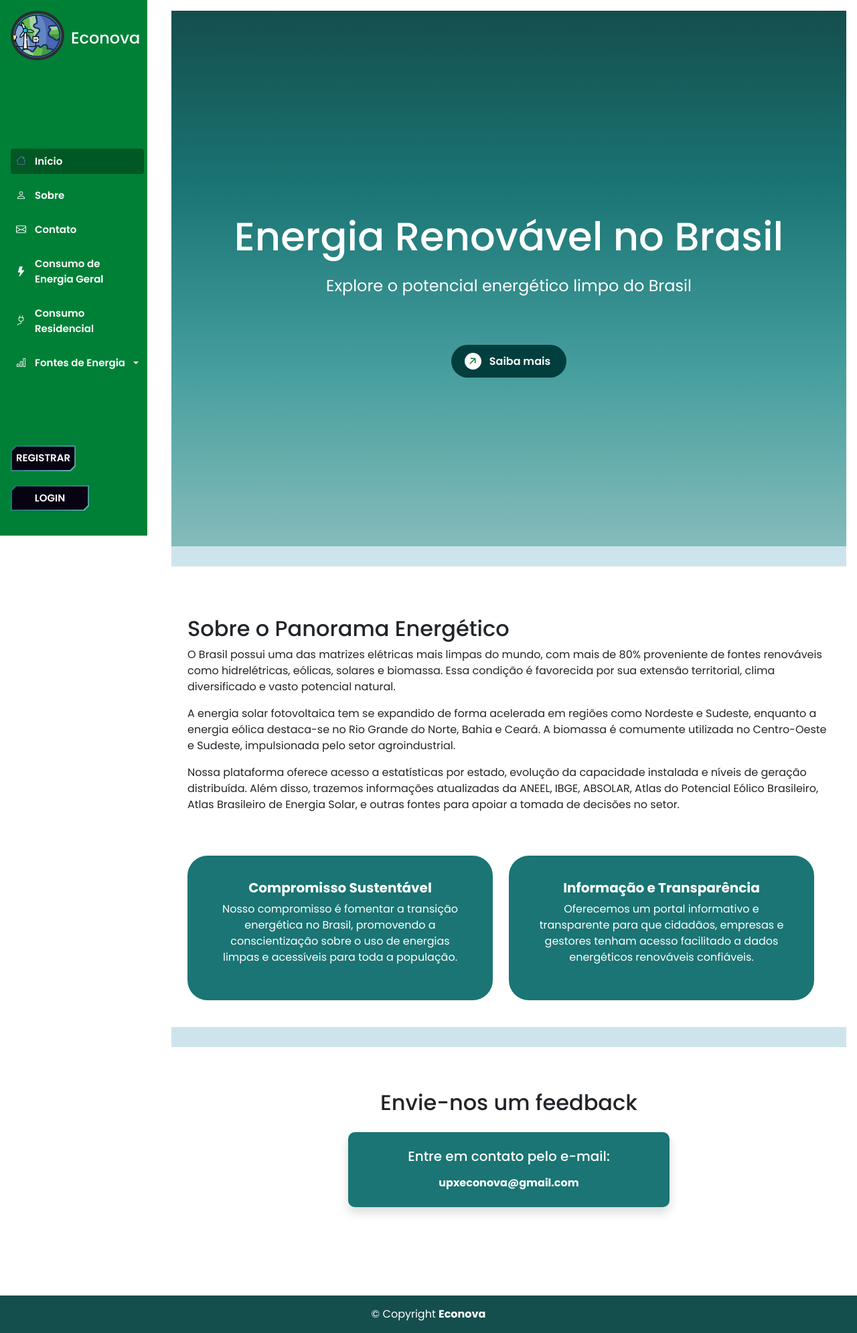
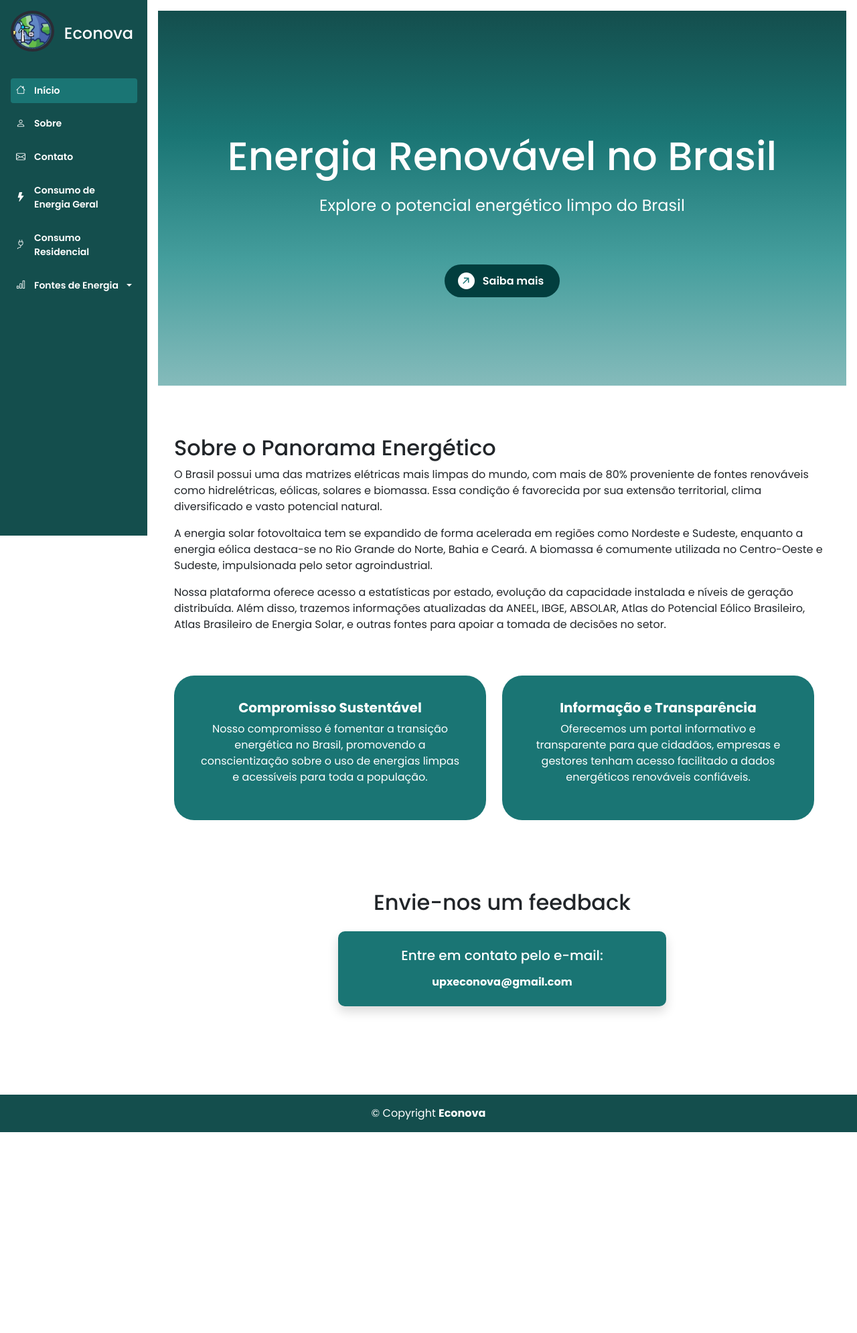
Before and after one commit to juliamofardinii/UPX-Econova, a Flask app: page / in a window 1280 px wide. Shown: the whole page at 67% size. After the commit the page ends 1691 px from the top, so only its background shows below. Run offline with Flask 3, Linux system fonts and the light colour scheme; some libraries are stand-ins or nearby versions.

Commit message:
Update CSS styles for sidebar and main layout; adjust font sizes and colors for better readability

```diff
--- a/static/header.css
+++ b/static/header.css
@@ -16,7 +16,7 @@
 
 .profile-text h2 {
   margin: 0;
-  font-size: 24px;
+  font-size: 20px;
   color: #fff;
 }
 
@@ -218,13 +218,16 @@
   left: 0;
   height: 100vh; /* altura total da viewport */
   width: 220px;
-  background-color: #008037; /* cor exemplo, ajuste como quiser */
+  background-color: #144e4d; /* cor exemplo, ajuste como quiser */
   color: white;
   padding: 1rem;
   display: flex;
   flex-direction: column;
-  justify-content: space-between;
+  justify-content: flex-start;
   z-index: 1000;
+}
+#sidebar .nav-menu ul.nav li.nav-item a.nav-link {
+  font-size: 14px; /* ou 15px, 16px... conforme seu gosto */
 }
 
 /* Perfil no topo da sidebar */
@@ -234,7 +237,7 @@
 }
 
 #sidebar .profile img {
-  max-width: 100px;
+  max-width: 65px;
   margin-bottom: 0.5rem;
   border-radius: 50%;
 }
@@ -263,13 +266,18 @@
 
 #sidebar .nav-menu ul.nav li.nav-item a.nav-link:hover,
 #sidebar .nav-menu ul.nav li.nav-item a.nav-link.active {
-  background-color: #005824;
+  background-color: #1a7574;
+  color: #fff;
+}
+
+#sidebar .nav-menu ul.nav li.nav-item a.nav-link:hover i,
+#sidebar .nav-menu ul.nav li.nav-item a.nav-link.active i {
   color: #fff;
 }
 
 /* Dropdown menu no sidebar */
 #sidebar .dropdown-menu {
-  background-color: #006633;
+  background-color: #1a7574;
   border: none;
   margin-left: 1.5rem;
 }
@@ -299,12 +307,12 @@
 
 #sidebar .login-menu a.btn-register:hover,
 #sidebar .login-menu a.btn-login:hover {
-  background-color: #007f36;
+  background-color: #1a7574;
 }
 
 /* Ajustar o conteúdo principal para não ficar atrás da sidebar */
 main#main {
-  margin-left: 240px; /* largura da sidebar + espaçamento */
+  margin-left: 220px; /* largura da sidebar + espaçamento */
   padding: 1rem;
 }
 
@@ -315,7 +323,7 @@
 }
 
 .user-dropdown .dropbtn {
-  background-color: #007f36;
+  background-color: #1a7574;
   color: white;
   border: none;
   padding: 0.5rem 1rem;
@@ -328,7 +336,7 @@
 .user-dropdown .dropdown-content {
   display: none;
   position: relative;
-  background-color: #004d1a;
+  background-color: #1a7574;
   margin-top: 0.5rem;
   border-radius: 4px;
 }
@@ -341,7 +349,7 @@
 }
 
 .user-dropdown .dropdown-content a:hover {
-  background-color: #00330d;
+  background-color: #1a7574;
 }
 
 @keyframes move-bg7234 {
--- a/static/index.css
+++ b/static/index.css
@@ -24,9 +24,7 @@
 }
 
 #inicio {
-  height: 100vh;
-  background: linear-gradient(to top, #85bbbb, #459e9d, #1A7574, #144e4d);
-  /* Gradiente de cores */
+  background: linear-gradient(to top, #85bbbb, #459e9d, #1a7574, #144e4d);
   display: flex;
   align-items: center;
 }
@@ -105,13 +103,17 @@
   padding-top: 3%;
 }
 
-#transicao1, #transicao2, #transicao3 {
+#transicao1,
+#transicao2,
+#transicao3 {
   height: 30px;
   background-color: #cee4ec;
   transition: height 0.3s ease;
 }
 
-#transicao1, #transicao2, #transicao3 {
+#transicao1,
+#transicao2,
+#transicao3 {
   border-bottom: 1px solid #cee4ec;
 }
 
@@ -136,7 +138,7 @@
   background-attachment: fixed;
   background-position: center;
   width: 100%;
-  height: 100vh;
+  height: 70vh;
 }
 
 section#inicio h2 {
@@ -246,7 +248,7 @@
 
 *::-webkit-scrollbar-track {
   width: 12px;
-  box-shadow: inset 0 0 .3rem #00000050;
+  box-shadow: inset 0 0 0.3rem #00000050;
   background-color: #fff;
 }
 
@@ -308,7 +310,6 @@
   background-color: rgb(169, 210, 210);
 }
 
-
 #message-alert {
   position: fixed;
   z-index: 10;
@@ -359,17 +360,17 @@
   text-decoration: none;
   display: inline-flex;
   align-items: center;
-  gap: .75rem;
+  gap: 0.75rem;
   background-color: rgb(2, 62, 62);
   color: #fff;
   border-radius: 10rem;
   font-weight: 600;
-  padding: .75rem 1.5rem;
+  padding: 0.75rem 1.5rem;
   padding-left: 20px;
   white-space: nowrap;
   overflow: hidden;
   text-overflow: ellipsis;
-  transition: background-color .3s;
+  transition: background-color 0.3s;
 }
 
 .btn-saiba-mais__icon-wrapper {
@@ -399,11 +400,11 @@
 }
 
 .btn-saiba-mais:hover .btn-saiba-mais__icon-svg:first-child {
-  transition: transform .3s ease-in-out;
+  transition: transform 0.3s ease-in-out;
   transform: translate(150%, -150%);
 }
 
 .btn-saiba-mais:hover .btn-saiba-mais__icon-svg--copy {
-  transition: transform .3s ease-in-out .1s;
+  transition: transform 0.3s ease-in-out 0.1s;
   transform: translate(0);
 }
--- a/templates/index.html
+++ b/templates/index.html
@@ -97,7 +97,7 @@
         </ul>
       </nav>
 
-      {% if username %}
+      <!-- {% if username %}
       <div class="dropdown user-dropdown">
         <button class="dropbtn" onclick="toggleDropdown()">
           Bem vindo, {{ username }}!
@@ -118,7 +118,7 @@
           </li>
         </ul>
       </nav>
-      {% endif %}
+      {% endif %} -->
     </header>
 
     <main id="main">
@@ -127,7 +127,7 @@
           <div class="inicio-content">
             <h2>Energia Renovável no Brasil</h2>
             <p>Explore o potencial energético limpo do Brasil</p>
-            <a style="--clr: #008037" class="btn-saiba-mais" href="#transicao2">
+            <a style="--clr: #1a7574" class="btn-saiba-mais" href="#transicao2">
               <span class="btn-saiba-mais__icon-wrapper">
                 <svg
                   width="10"
@@ -159,10 +159,10 @@
           </div>
         </div>
       </section>
-
+      <!--
       <section id="transicao2">
         <div class="divisao col-md-12"></div>
-      </section>
+      </section> -->
 
       <section id="sobre" class="container mt-5">
         <div class="row w-100 linha-sobre mx-auto">
@@ -225,9 +225,9 @@
         </div>
       </section>
 
-      <section id="transicao3">
+      <!-- <section id="transicao3">
         <div class="divisao col-md-12"></div>
-      </section>
+      </section> -->
 
       <section id="contato" class="pt-5 pb-5">
         <div class="container mb-5" data-anime="up">
```
